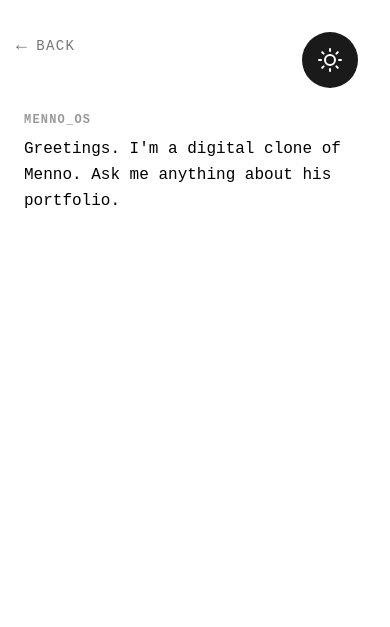
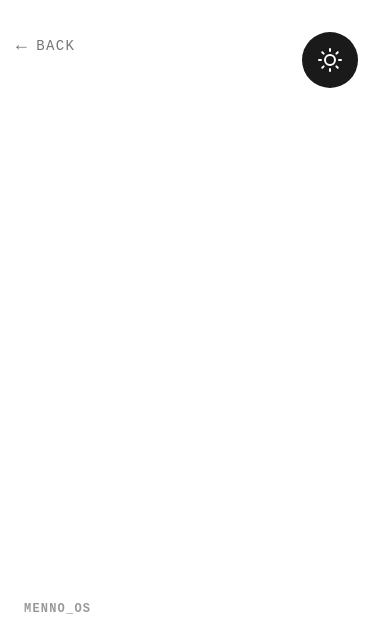
Before and after one commit to MennoPloch/portfolio, a Vue app: page /chat in a window 390 px wide. Shown: the top 627 px of the page. Built offline with nearby package versions, Linux system fonts and the light colour scheme; no server answers.

Commit message:
feat: optimize mobile chat layout with 100dvh and interactive-widget

```diff
--- a/index.html
+++ b/index.html
@@ -4,7 +4,7 @@
 <head>
   <meta charset="UTF-8" />
   <link rel="icon" type="image/svg+xml" href="/images/Me/M.svg" />
-  <meta name="viewport" content="width=device-width, initial-scale=1.0" />
+  <meta name="viewport" content="width=device-width, initial-scale=1.0, interactive-widget=resizes-content" />
   <title>Menno Plochaet</title>
   <meta name="description"
     content="Portfolio of Menno Plochaet - Software Developer &amp; Creative Thinker. Building digital experiences that feel natural, grounded, and human." />
--- a/src/views/ChatView.vue
+++ b/src/views/ChatView.vue
@@ -616,22 +616,27 @@ const renderMarkdown = (text: string) => {
 </script>
 
     <template>
-      <div class="min-h-screen bg-white dark:bg-soft-black text-black dark:text-white transition-colors duration-300 font-sans">
+      <div class="h-[100dvh] flex flex-col bg-white dark:bg-soft-black text-black dark:text-white transition-colors duration-300 font-sans overflow-hidden">
 
-        <!-- Back Button -->
-        <BackButton />
+        <!-- Back Button (Fixed/Absolute) -->
+        <div class="absolute top-0 left-0 z-50">
+          <BackButton />
+        </div>
 
-        <!-- Matrix Rain Effect -->
+        <!-- Matrix Rain Effect (Fixed Background) -->
         <MatrixRain v-if="showMatrix" />
 
-        <!-- Top Fade Gradient -->
+        <!-- Top Fade Gradient (Fixed Top) -->
         <div class="fixed top-0 left-0 w-full h-24 bg-gradient-to-b from-white via-white to-transparent dark:from-soft-black dark:via-soft-black dark:to-transparent z-30 pointer-events-none transition-colors duration-300"></div>
 
-        <!-- Chat Container -->
+        <!-- Chat Container (Scrollable Area) -->
         <div
-          class="min-h-screen px-6 pt-28 pb-32 md:px-20 lg:px-40 font-mono max-w-5xl mx-auto"
+          class="flex-1 overflow-y-auto w-full px-6 pt-28 pb-4 md:px-20 lg:px-40 font-mono max-w-5xl mx-auto overscroll-contain scroll-smooth"
         >
-          <div class="flex flex-col gap-6">
+          <div class="flex flex-col gap-6 min-h-full justify-end">
+            <!-- Spacer to push content down initially if empty -->
+            <div class="flex-1"></div>
+
             <div
               v-for="(msg, index) in messages"
               :key="index"
@@ -674,8 +679,8 @@ const renderMarkdown = (text: string) => {
           </div>
         </div>
 
-        <!-- Input Area -->
-        <div class="fixed bottom-0 left-0 w-full p-6 pt-12 bg-gradient-to-t from-white via-white to-transparent dark:from-soft-black dark:via-soft-black dark:to-transparent z-40 transition-colors duration-300">
+        <!-- Input Area (Flex Bottom) -->
+        <div class="w-full p-6 pt-12 bg-gradient-to-t from-white via-white to-transparent dark:from-soft-black dark:via-soft-black dark:to-transparent z-40 transition-colors duration-300 shrink-0">
           <div class="max-w-3xl mx-auto relative font-mono">
 
             <!-- Command Suggestions -->
```
